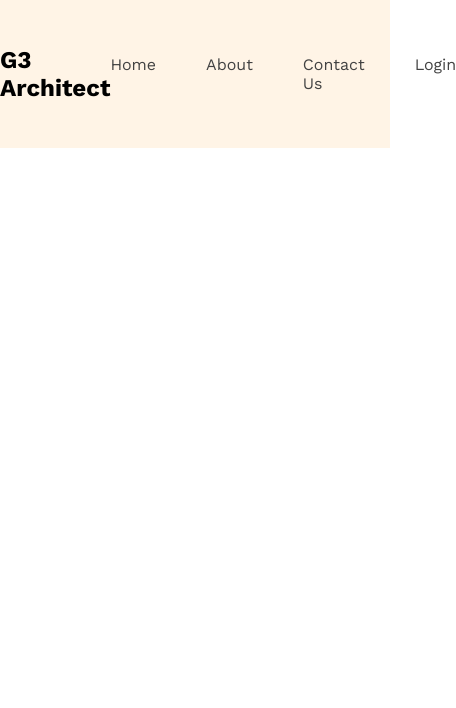
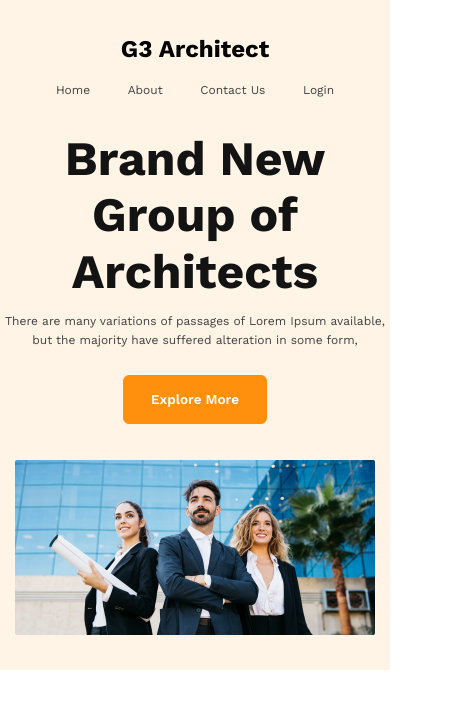
Before and after one commit to jiadalfahmid/g3-architect-website, a plain HTML site: page index.html in a window 390 px wide. Shown: the whole page, 456 px wide, since content can reach past the window. Drawn offline with nearby package versions, Linux system fonts and the light colour scheme.

Commit message:
Banner section added

```diff
--- a/css/style.css
+++ b/css/style.css
@@ -17,11 +17,11 @@
 .flex{
   display: flex;
 }
-.align-center{
+.center{
   text-align: center;
 }
 .box-shadow{
-  box-shadow: 0px 4px 30px 0px rgba(0, 0, 0, 0.06);
+  box-shadow: 0rem 0.25rem 2rem 0rem rgba(0, 0, 0, 0.06);
 }
 .dark-1{
   color: rgb(19, 19, 19);
@@ -32,31 +32,122 @@
 .dark-3{
   color: rgb(114, 114, 114);
 }
+.heading{
+font-size: 4rem;
+font-weight: 700;
+line-height: 4.6875rem;
+letter-spacing: 0%;
+margin-bottom: 1rem;
+}
+.title{
+  font-size: 2.8125rem;
+  font-weight: 700;
+  line-height: 3.3125rem;
+  margin-bottom: 1rem;
+}
+.sub-title{
+  font-size: 1.25rem;
+  font-weight: 600;
+  line-height: 1.4375rem;
+  margin-bottom: 1rem;
+}
+.para{
+font-size: 1rem;
+font-weight: 400;
+line-height: 1.625rem;
+margin-bottom: 2rem;
+}
 .btn{
   color: white;
-  border-radius: 8px;
+  border-radius: 0.5rem;
   background: rgb(255, 144, 14);
-  padding: 20px 24px;
+  padding: 1.25rem 1.5rem;
   border: 1px solid rgb(255, 144, 14);
+  font-size: 1.125rem;
+  font-weight: 600;
+  line-height: 1.4375rem;
+  text-align: center;
+  margin-bottom: 3.25rem;
+  width: 12rem;
+  margin: 0rem auto 3rem;
 }
 .btn:hover{
   color: rgb(255, 144, 14);
-  background-color: white;
+  background-color: transparent;
 }
-
 /* global css ends */
 /* header section starts */
 header .nav-bar{
   width: 100%;
   justify-content: space-between;
   align-items: center;
-  padding: 46px 0px;
+  padding: 2.875rem 0rem;
+}
+.nav-bar .logo{
+  font-size: 2rem;
+  font-weight: 700;
 }
 .nav-bar ul{
   list-style: none;
-  gap: 50px;
+  gap: 3.125rem;
 }
 li a{
   text-decoration: none;
 }
+
+.banner{
+  flex-direction: column;
+  padding: 5rem auto;
+}
+.banner .banner-container{
+  flex-direction: column;
+  max-width: 40rem;
+  margin: 0px auto;
+}
+.banner-img{
+  max-width: 60rem;
+  margin: 0rem auto 2.625rem;
+}
+.banner-img img{
+  max-width: 100%;
+
+}
 /* header section ends */
+
+
+
+
+
+
+
+/* mobile media starts */
+@media screen and (max-width: 576px) {
+  *{
+    font-size: 12px;
+  }
+  header .nav-bar{
+    flex-direction: column;
+    gap: 20px;
+  }
+  .banner-img{
+    max-width: 30rem;
+  }
+}
+
+
+
+
+
+
+/* table media starts */
+@media screen and (min-width: 576px) and (max-width: 1024px) {
+  *{
+    font-size: 14px;
+  }
+  header .nav-bar{
+    justify-content: space-around;
+  }
+  .banner-img{
+    max-width: 45rem;
+  }
+}
--- a/index.html
+++ b/index.html
@@ -20,6 +20,14 @@
         </ul>
       </nav>
     </div>
+    <section class="banner container flex">
+      <div class="banner-container flex">
+        <h1 class="heading center dark-1 center">Brand New <br> Group of Architects</h1>
+        <p class="para center dark-2">There are many variations of passages of Lorem Ipsum available, but the majority have suffered alteration in some form,</p>
+        <button class="btn">Explore More</button>
+      </div>
+      <div class="banner-img"><img src="./images/banner.png" alt="banner"></div>
+    </section>
   </header>
   <section class="container">
 
```
